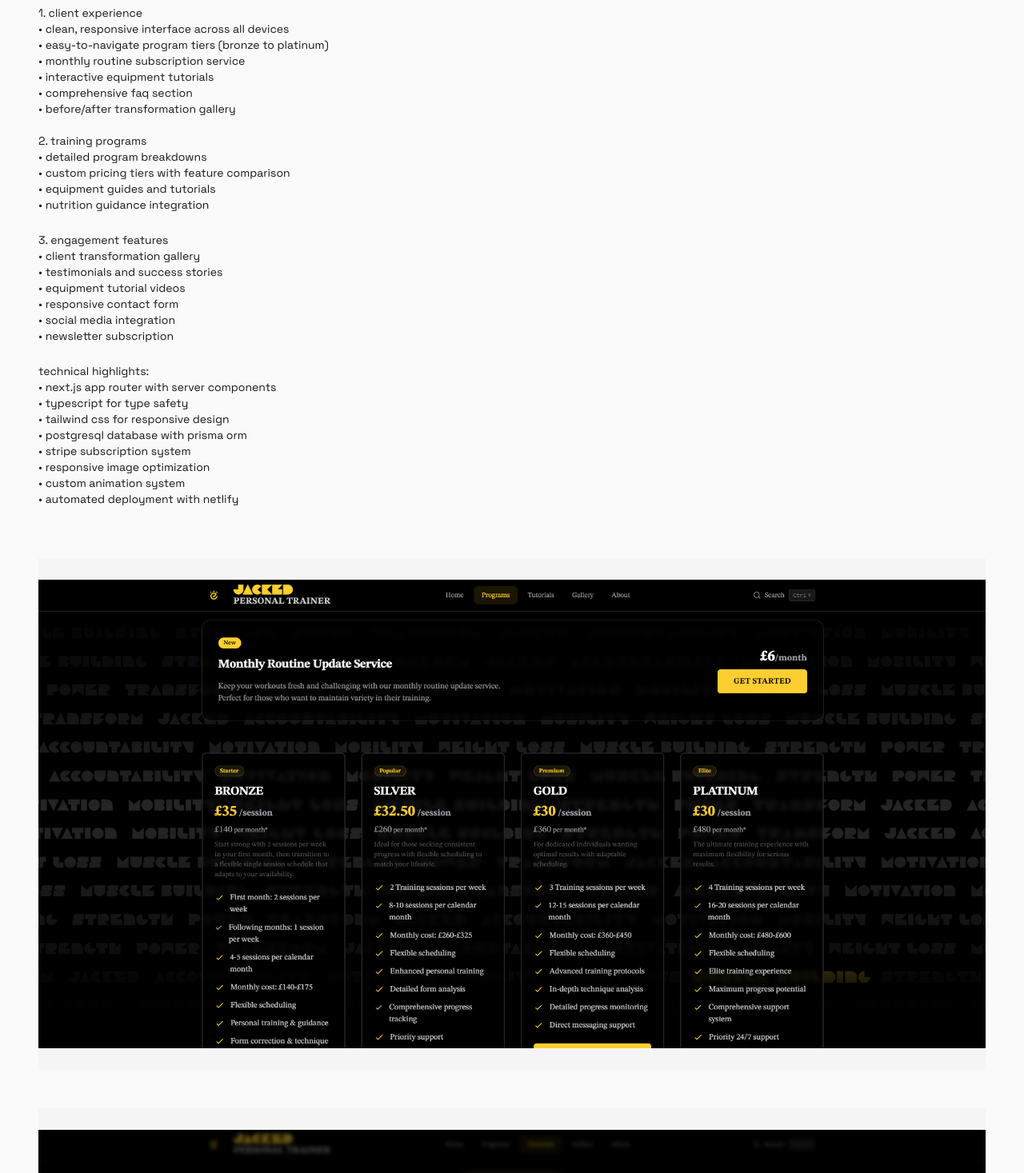
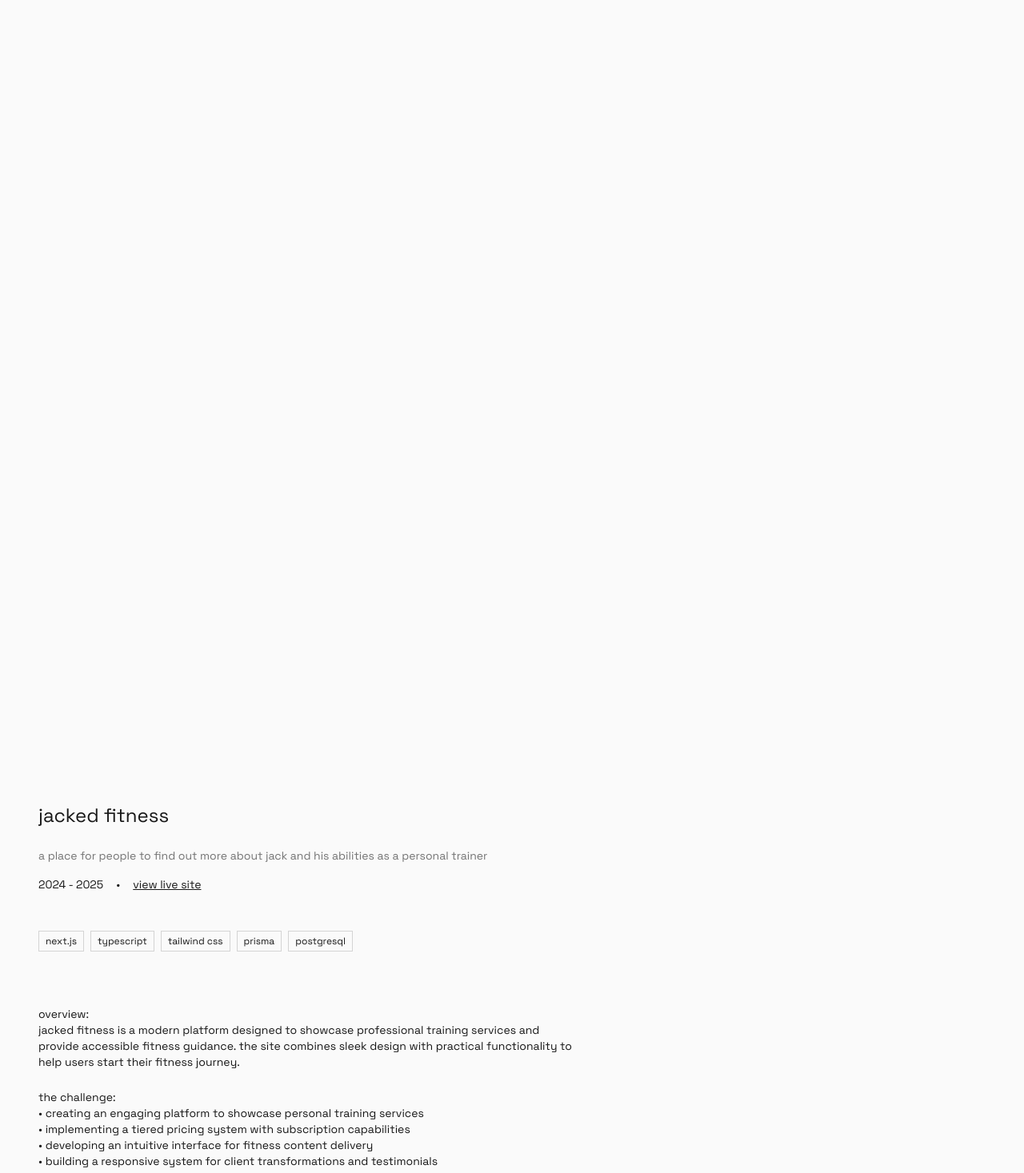
Before and after one commit to nnasko/new-portfolio, a Next.js app: page /work/jacked in a window 1280 px wide. Shown: the part 1330-2797 px from the top of the page at 80% size. Built offline with nearby package versions, Linux system fonts and the light colour scheme.

Commit message:
fixed animation revealing

```diff
--- a/app/components/ClientLayout.tsx
+++ b/app/components/ClientLayout.tsx
@@ -15,13 +15,16 @@ export const ClientLayout = ({ children }: { children: React.ReactNode }) => {
       <MouseEffect />
       <ThemeToggle />
       <ScrollProgress />
-      <AnimatePresence mode="wait">
+      <AnimatePresence mode="wait" initial={false}>
         <motion.div
           key={pathname}
           initial={{ opacity: 0 }}
           animate={{ opacity: 1 }}
           exit={{ opacity: 0 }}
-          transition={{ duration: 0.15 }}
+          transition={{
+            duration: 0.2,
+            ease: "easeInOut"
+          }}
         >
           {children}
         </motion.div>
--- a/app/components/RevealText.tsx
+++ b/app/components/RevealText.tsx
@@ -2,23 +2,62 @@
 
 import { motion } from "framer-motion";
 import { useInView } from "framer-motion";
-import { useRef } from "react";
+import { useRef, useEffect, useState } from "react";
+import { usePathname } from "next/navigation";
 
 interface RevealTextProps {
   children: React.ReactNode;
   className?: string;
+  direction?: "up" | "down" | "left" | "right";
 }
 
-export const RevealText = ({ children, className = "" }: RevealTextProps) => {
+export const RevealText = ({
+  children,
+  className = "",
+  direction = "up"
+}: RevealTextProps) => {
   const ref = useRef(null);
+  const pathname = usePathname();
   const isInView = useInView(ref, { once: true });
+  const [hasAnimated, setHasAnimated] = useState(false);
+
+  useEffect(() => {
+    setHasAnimated(false);
+  }, [pathname]);
+
+  useEffect(() => {
+    if (isInView) {
+      setHasAnimated(true);
+    }
+  }, [isInView]);
+
+  const getInitialPosition = () => {
+    switch (direction) {
+      case "up": return { y: "100%", x: 0 };
+      case "down": return { y: "-100%", x: 0 };
+      case "left": return { x: "100%", y: 0 };
+      case "right": return { x: "-100%", y: 0 };
+      default: return { y: "100%", x: 0 };
+    }
+  };
+
+  const getFinalPosition = () => {
+    return { x: 0, y: 0 };
+  };
 
   return (
     <div ref={ref} className={`overflow-hidden ${className}`}>
       <motion.div
-        initial={{ y: "100%" }}
-        animate={{ y: isInView ? "0%" : "100%" }}
-        transition={{ duration: 0.5, ease: [0.33, 1, 0.68, 1] }}
+        initial={{ ...getInitialPosition(), opacity: 0 }}
+        animate={{
+          ...getFinalPosition(),
+          opacity: isInView || hasAnimated ? 1 : 0
+        }}
+        transition={{
+          duration: 0.8,
+          ease: [0.33, 1, 0.68, 1],
+          delay: 0.3
+        }}
       >
         {children}
       </motion.div>
--- a/app/cv/page.tsx
+++ b/app/cv/page.tsx
@@ -28,19 +28,23 @@ export default function CV() {
       {/* navigation - only show if not in PDF mode */}
       {!isPdfMode && (
         <nav className="fixed top-0 left-0 right-0 p-6 flex justify-between items-center bg-neutral-50/80 dark:bg-neutral-900/80 backdrop-blur-sm z-50">
+        <RevealText direction="down">
           <Link
             href="/"
             className="text-sm hover:text-neutral-500 dark:hover:text-neutral-400 transition-colors"
           >
             atanas kyurkchiev
           </Link>
+        </RevealText>
+        <RevealText direction="down">
           <a
             href="/cv.pdf"
             download
             className="text-sm border border-neutral-300 dark:border-neutral-700 px-4 py-2 hover:bg-neutral-100 dark:hover:bg-neutral-800 transition-colors"
           >
-            download cv
-          </a>
+              download cv
+            </a>
+          </RevealText>
         </nav>
       )}
 
--- a/app/page.tsx
+++ b/app/page.tsx
@@ -86,6 +86,7 @@ export default function Home() {
               applications
             </h1>
           </RevealText>
+          <RevealText>
             <div className="flex gap-6 text-sm">
               <Link
                 href="/cv"
@@ -100,6 +101,7 @@ export default function Home() {
                 see my work
               </Link>
             </div>
+          </RevealText>
         </motion.div>
       </section>
 
@@ -126,6 +128,7 @@ export default function Home() {
               className="group"
             >
               <Link href={project.link} className="block">
+                <RevealText>
                   <div
                     className={`relative ${
                       isMobile ? "h-[85vh]" : "h-[70vh]"
@@ -141,6 +144,7 @@ export default function Home() {
                       priority={index === 0}
                     />
                   </div>
+                </RevealText>
                 <RevealText>
                   <h3 className="text-sm mb-2">{project.title}</h3>
                 </RevealText>
--- a/app/work/[slug]/page.tsx
+++ b/app/work/[slug]/page.tsx
@@ -6,6 +6,7 @@ import Link from "next/link";
 import { notFound } from "next/navigation";
 import { use } from "react";
 import { useMediaQuery } from "../../hooks/useMediaQuery";
+import { RevealText } from "../../components/RevealText";
 
 const projects = {
   surplush: {
@@ -209,38 +210,67 @@ export default function ProjectPage({
     notFound();
   }
 
+  const images = isMobile ? project.mobileImages : project.images;
+
   return (
     <main className="min-h-screen bg-neutral-50 dark:bg-neutral-900 pt-24">
       {/* navigation */}
       <nav className="fixed top-0 left-0 right-0 p-6 flex justify-between items-center bg-neutral-50/80 dark:bg-neutral-900/80 backdrop-blur-sm z-50">
+        <RevealText direction="down">
           <Link
             href="/"
             className="text-sm hover:text-neutral-500 dark:hover:text-neutral-400 transition-colors"
           >
             atanas kyurkchiev
           </Link>
+        </RevealText>
+        <RevealText direction="down">
           <Link
             href="/#work"
             className="text-sm hover:text-neutral-500 dark:hover:text-neutral-400 transition-colors"
           >
             back to work
           </Link>
+        </RevealText>
       </nav>
 
+      <article className="px-6 md:px-12 py-12">
+        {/* project images */}
+        <div className="grid gap-12 mb-24">
+          {images.map((image, index) => (
+            <RevealText key={image}>
+              <motion.div
+                initial={{ scale: 0.95 }}
+                whileInView={{ scale: 1 }}
+                transition={{ duration: 0.8 }}
+                className="relative aspect-[16/9]"
+              >
+                <Image
+                  src={image}
+                  alt={`${project.title} - image ${index + 1}`}
+                  fill
+                  sizes="(max-width: 768px) 100vw, 80vw"
+                  quality={90}
+                  className="object-contain grayscale hover:grayscale-0 transition-all"
+                  priority={index === 0}
+                />
+              </motion.div>
+            </RevealText>
+          ))}
+        </div>
+
         {/* project content */}
-      <article className="px-6 md:px-12 py-12">
-        <motion.div
-          initial={{ opacity: 0, y: 20 }}
-          animate={{ opacity: 1, y: 0 }}
-          transition={{ duration: 0.8 }}
-        >
-          {/* header */}
-          <header className="max-w-2xl mb-16">
+        <div className="max-w-2xl">
+          <RevealText>
             <h1 className="text-2xl mb-6">{project.title}</h1>
+          </RevealText>
+          <RevealText>
             <p className="text-sm text-neutral-500 dark:text-neutral-400 mb-4">
               {project.description}
             </p>
-            <div className="flex gap-4 text-sm">
+          </RevealText>
+          <RevealText>
+            <div className="flex gap-4 text-sm mb-12">
               <span>{project.year}</span>
               <span>•</span>
               <a
@@ -252,100 +282,32 @@ export default function ProjectPage({
                 view live site
               </a>
             </div>
-          </header>
+          </RevealText>
 
-          {/* main image */}
-          <div
-            className={`relative ${
-              isMobile ? "h-[85vh]" : "h-[80vh]"
-            } mb-16 bg-neutral-100 dark:bg-neutral-800`}
+          {/* tech stack */}
+          <RevealText>
+            <div className="flex flex-wrap gap-2 mb-12">
+              {project.tech?.map((tech) => (
+                <span
+                  key={tech}
+                  className="text-xs px-2 py-1 border border-neutral-300 dark:border-neutral-700"
                 >
-            <Image
-              src={isMobile ? project.mobileImages[0] : project.images[0]}
-              alt={`${project.title} main image`}
-              fill
-              className="object-contain"
-            />
-          </div>
-
-          {/* project details */}
-          <div className="grid md:grid-cols-[2fr,1fr] gap-12 mb-16">
-            <div className="space-y-6 text-sm">
-              {project.fullDescription.split("\n\n").map((paragraph, index) => (
-                <p key={index} className="whitespace-pre-line">
-                  {paragraph}
-                </p>
+                  {tech}
+                </span>
               ))}
             </div>
-            <div className="space-y-6 text-sm">
-              <div>
-                <h2 className="text-neutral-500 dark:text-neutral-400 mb-2">
-                  tech stack
-                </h2>
-                <ul className="space-y-1">
-                  {project.tech.map((item) => (
-                    <li key={item}>• {item}</li>
+          </RevealText>
+
+          {/* full description */}
+          <div className="space-y-6 text-sm whitespace-pre-line">
+            {project.fullDescription.split('\n\n').map((paragraph, index) => (
+              <RevealText key={index}>
+                <p>{paragraph}</p>
+              </RevealText>
             ))}
-                </ul>
           </div>
         </div>
-          </div>
-
-          {/* additional images */}
-          <div className="grid gap-12">
-            {(isMobile ? project.mobileImages : project.images)
-              .slice(1)
-              .map((image, index) => (
-                <motion.div
-                  key={image}
-                  initial={{ opacity: 0 }}
-                  whileInView={{ opacity: 1 }}
-                  transition={{ duration: 0.8 }}
-                  viewport={{ once: true }}
-                  className={`relative ${
-                    isMobile ? "h-[85vh]" : "h-[80vh]"
-                  } bg-neutral-100 dark:bg-neutral-800`}
-                >
-                  <Image
-                    src={image}
-                    alt={`${project.title} detail ${index + 1}`}
-                    fill
-                    className="object-contain"
-                  />
-                </motion.div>
-              ))}
-          </div>
-        </motion.div>
       </article>
-
-      {/* next project */}
-      <motion.div
-        initial={{ opacity: 0 }}
-        whileInView={{ opacity: 1 }}
-        transition={{ duration: 0.8 }}
-        viewport={{ once: true }}
-        className="px-6 md:px-12 py-24 bg-neutral-100 dark:bg-neutral-800"
-      >
-        <div className="max-w-2xl">
-          <h2 className="text-sm mb-12">next project</h2>
-          <Link
-            href={`/work/${getNextProjectSlug(resolvedParams.slug)}`}
-            className="text-2xl hover:text-neutral-500 dark:hover:text-neutral-400 transition-colors"
-          >
-            {
-              projects[
-                getNextProjectSlug(resolvedParams.slug) as keyof typeof projects
-              ].title
-            }{" "}
-            →
-          </Link>
-        </div>
-      </motion.div>
     </main>
   );
 }
-function getNextProjectSlug(currentSlug: string): string {
-  const slugs = Object.keys(projects);
-  const currentIndex = slugs.indexOf(currentSlug);
-  return slugs[(currentIndex + 1) % slugs.length];
-}
```
Lines whose indentation alone changed are shown as unchanged.
